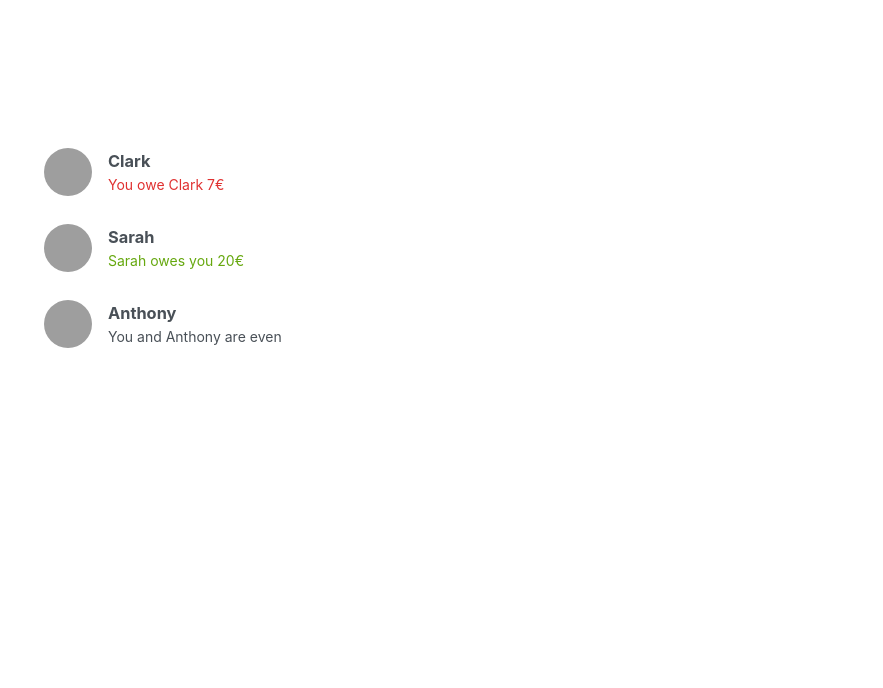
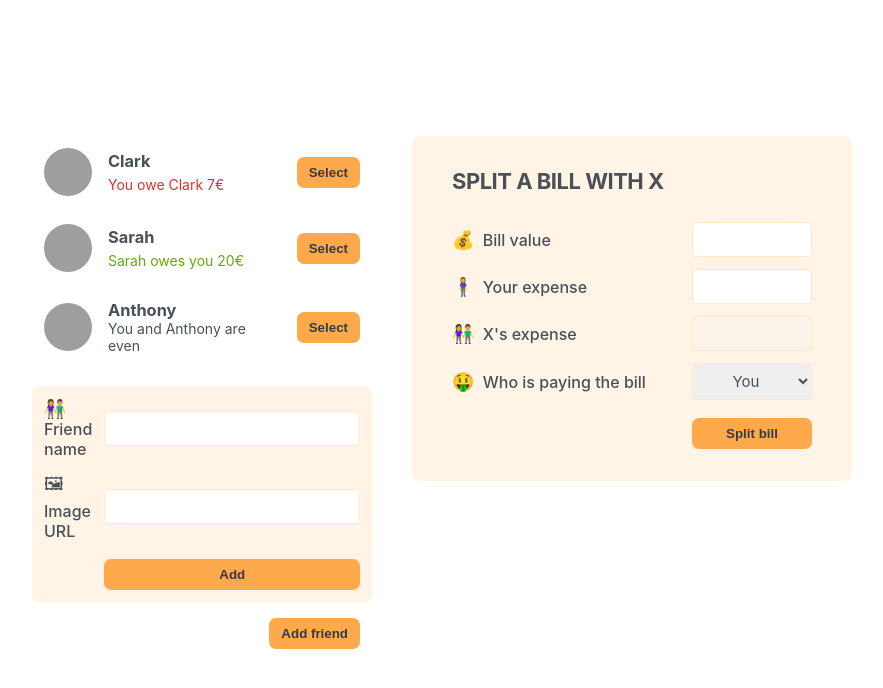
Before and after one commit to bikokwa/06-eat-n-split, a React (Create React App) app: page / in a window 1280 px wide. Shown: the top 688 px of the page, without its empty margins (198-1081 px from the left). Built offline with nearby package versions, Linux system fonts and the light colour scheme; grey boxes are pictures that could not be loaded.

Commit message:
build the static app: forms

```diff
--- a/src/App.js
+++ b/src/App.js
@@ -24,7 +24,11 @@
     <div className="app">
       <div className="sidebar">
         <FriendsList />
+        <FormAddFriend />
+        <Button>Add friend</Button>
       </div>
+
+      <FormSplitBill />
     </div>
   );
 }
@@ -58,6 +62,51 @@
         </p>
       )}
       {friend.balance === 0 && <p>You and {friend.name} are even</p>}
+
+      <Button>Select</Button>
     </li>
   );
 }
+
+function Button({ children }) {
+  return <button className="button">{children}</button>;
+}
+
+function FormAddFriend() {
+  return (
+    <form className="form-add-friend">
+      <label>👫Friend name</label>
+      <input type="text" />
+
+      <label>🖼Image URL</label>
+      <input type="text" />
+
+      <Button>Add</Button>
+    </form>
+  );
+}
+
+function FormSplitBill() {
+  return (
+    <form className="form-split-bill">
+      <h2>Split a bill with X</h2>
+
+      <label>💰 Bill value</label>
+      <input type="text" />
+
+      <label>🧍‍♀️ Your expense</label>
+      <input type="text" />
+
+      <label>👫 X's expense</label>
+      <input type="text" disabled />
+
+      <label>🤑 Who is paying the bill</label>
+      <select>
+        <option value="user">You</option>
+        <option value="friend">X</option>
+      </select>
+
+      <Button>Split bill</Button>
+    </form>
+  );
+}
```
